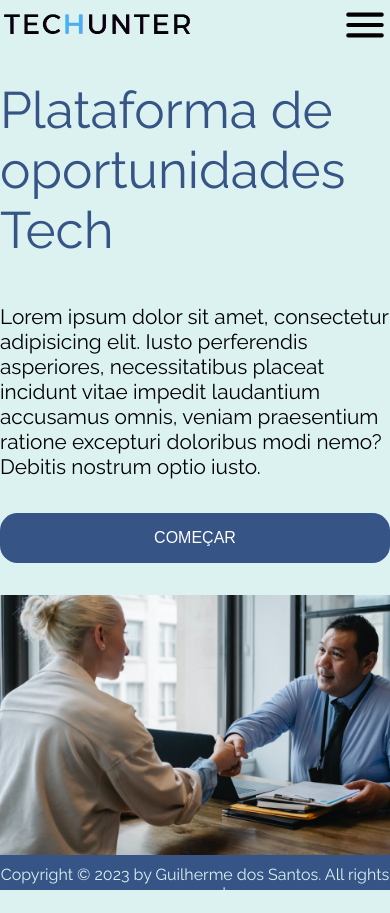
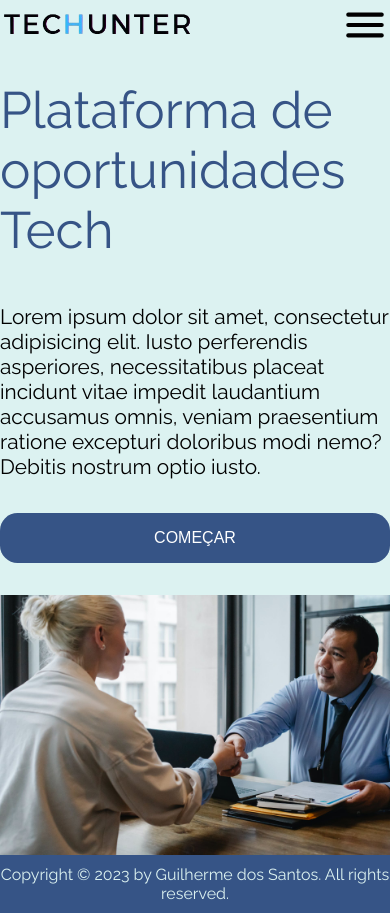
Before and after one commit to Prosantosgui/TecHunter_Front, an Angular app: page / in a window 390 px wide. Built offline with nearby package versions, Linux system fonts and the light colour scheme.

Commit message:
style: Altura do footer mobile

```diff
--- a/src/scss/layout/_footer.scss
+++ b/src/scss/layout/_footer.scss
@@ -2,7 +2,7 @@ footer{
   display: flex;
   justify-content: center;
   width: 100%;
-  height: 35px;
+  height: auto;
   color: #DCF2F1;
   background-color: #365486;
   text-align: center;
```
